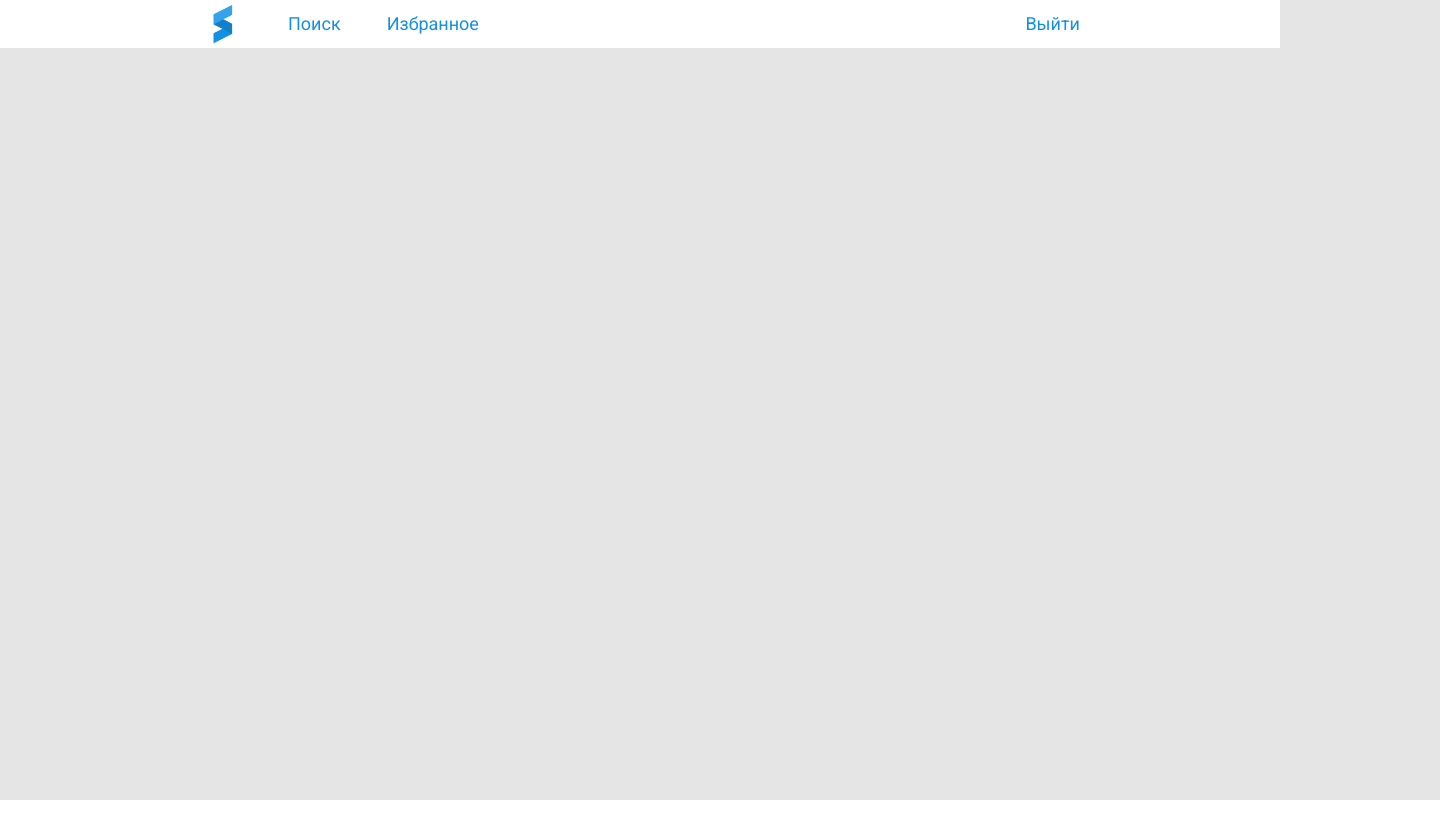
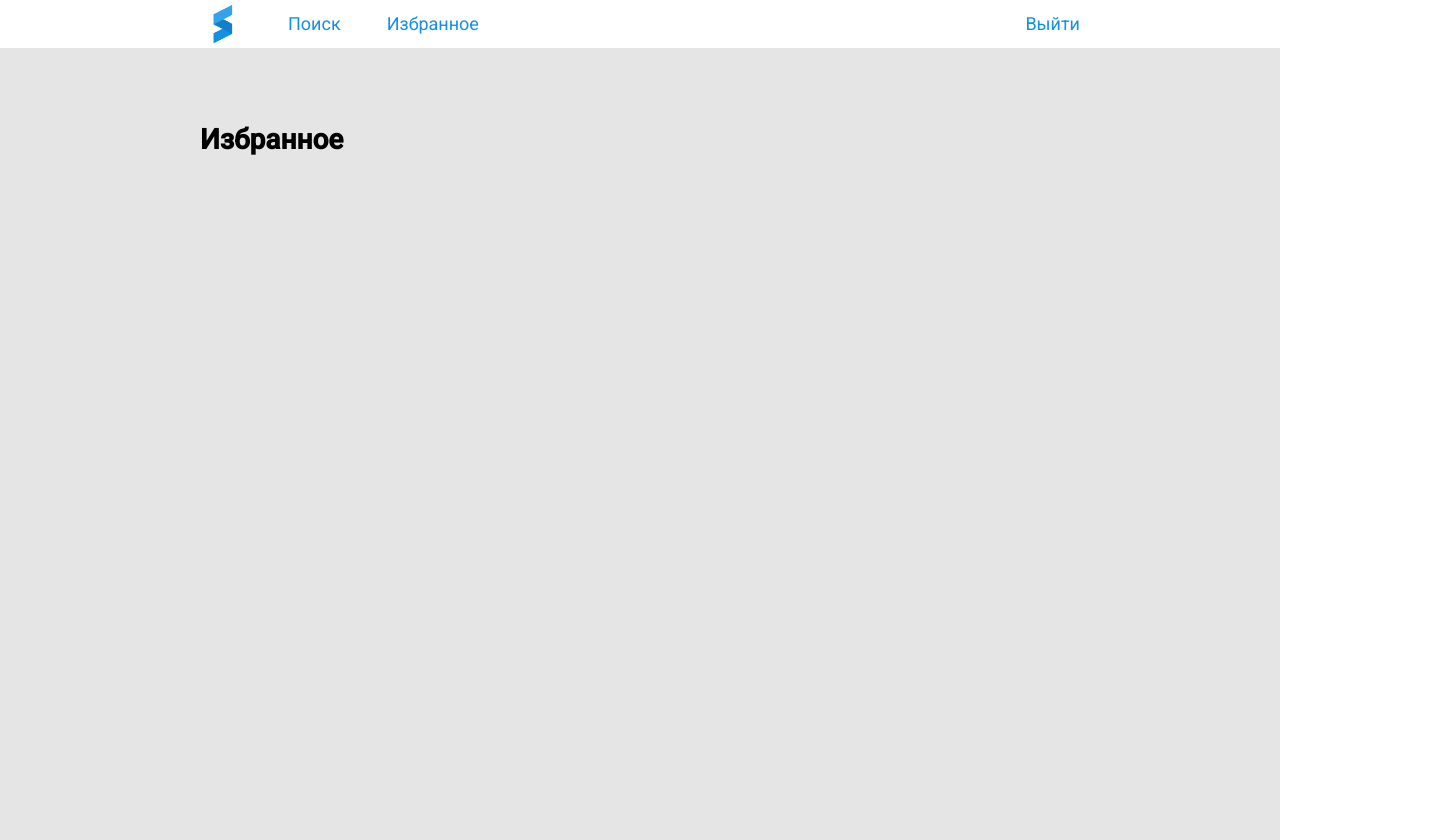
Before and after one commit to javascriptiser/frontend-youtube-test, a React (Create React App) app: page /favorites in a window 1280 px wide. Shown: the whole page, 1440 px wide, since content can reach past the window. Before the commit the page ends 800 px from the top, so only its background shows below. Built offline with nearby package versions, Linux system fonts and the light colour scheme; sample sign-in values are in the browser's storage.

Commit message:
Favorite List Html coding

```diff
--- a/src/App.js
+++ b/src/App.js
@@ -2,9 +2,9 @@ import { LoginForm } from "./Components/LoginForm/LoginForm";
 import { Switch, Route, Redirect } from "react-router-dom";
 import { useAuthData } from "./hooks/useAuthData"
 import { Wrapper } from "./Components/Wrapper/Wrapper";
-import { Header } from "./Components/Header/Header";
 import { Favorites } from "./Components/Favorites/Favorites";
 import { SearchContainer } from "./Components/SearchResult/SearchResult";
+import React from "react";
 
 function App() {
   const { isAuth } = useAuthData();
--- a/src/Components/Favorites/Favorites.js
+++ b/src/Components/Favorites/Favorites.js
@@ -1,6 +1,7 @@
 import { useEffect } from "react";
 import { useDispatch, useSelector } from "react-redux"
 import { setFavorites } from "./favoriteSlice";
+import style from './style.module.css'
 
 export const Favorites = () => {
 	const dispatch = useDispatch();
@@ -9,11 +10,16 @@ export const Favorites = () => {
 		const localList = JSON.parse(localStorage.getItem('favoriteQueries'))
 		dispatch(setFavorites(localList))
 	}, [dispatch])
-	return <div>
-		{list && list.map((item, index) => {
-			return <div key={index}>
-				{item.caption}
-			</div>
-		})}
+	return <div className={style.container}>
+		<div className={style.container__header}>
+			<h3>Избранное</h3>
+		</div>
+		<div className={style.container__items}>
+			{list && list.map((item, index) => {
+				return <div key={index} className={style.container__itemsItem}>
+					{item.caption}
+				</div>
+			})}
+		</div>
 	</div>
 }
--- /dev/null
+++ b/src/Components/Favorites/style.module.css
@@ -0,0 +1,24 @@
+.container {
+	width: 100%;
+	min-height: 720px;
+	margin-top: 120px;
+	font-family: 'Roboto', 'sans-serif';
+	font-weight: 400;
+	font-size: 16px;
+}
+
+.container__header h3 {
+	font-size: 28px;
+	line-height: 40px;
+}
+
+.container__items {
+	margin-top: 53px;
+}
+
+.container__itemsItem {
+	background-color: #fff;
+	font-weight: 500;
+	border-bottom: 1px solid #ccc;
+	padding: 13px 20px;
+}
--- a/src/Components/FilterPanel/FilterPanel.js
+++ b/src/Components/FilterPanel/FilterPanel.js
@@ -1,3 +1,4 @@
+import React from "react";
 import { useDispatch } from "react-redux";
 import { DISPLAY_STYLE_GRID, DISPLAY_STYLE_LIST, setDisplayStyle } from "../../appSlice";
 import style from './style.module.css'
--- a/src/Components/LoginForm/LoginForm.js
+++ b/src/Components/LoginForm/LoginForm.js
@@ -7,6 +7,7 @@ import logo from '../../Assets/Images/logo.png'
 import localDbFile from '../../Assets/localDB.json';
 import { useDispatch } from 'react-redux';
 import { setIsAuth } from './authSlice'
+import React from 'react'
 
 
 
--- a/src/Components/Wrapper/style.module.css
+++ b/src/Components/Wrapper/style.module.css
@@ -1,7 +1,6 @@
 .container {
 	background-color: #e5e5e5;
 	min-height: 800px;
-	min-width: 1440px;
 	display: flex;
 	flex-direction: column;
 	margin: 0 auto;
@@ -10,7 +9,6 @@
 
 .container__body {
 	min-height: 720px;
-	min-width: 1040px;
 	display: flex;
 	flex-direction: column;
 	justify-content: center;
```
